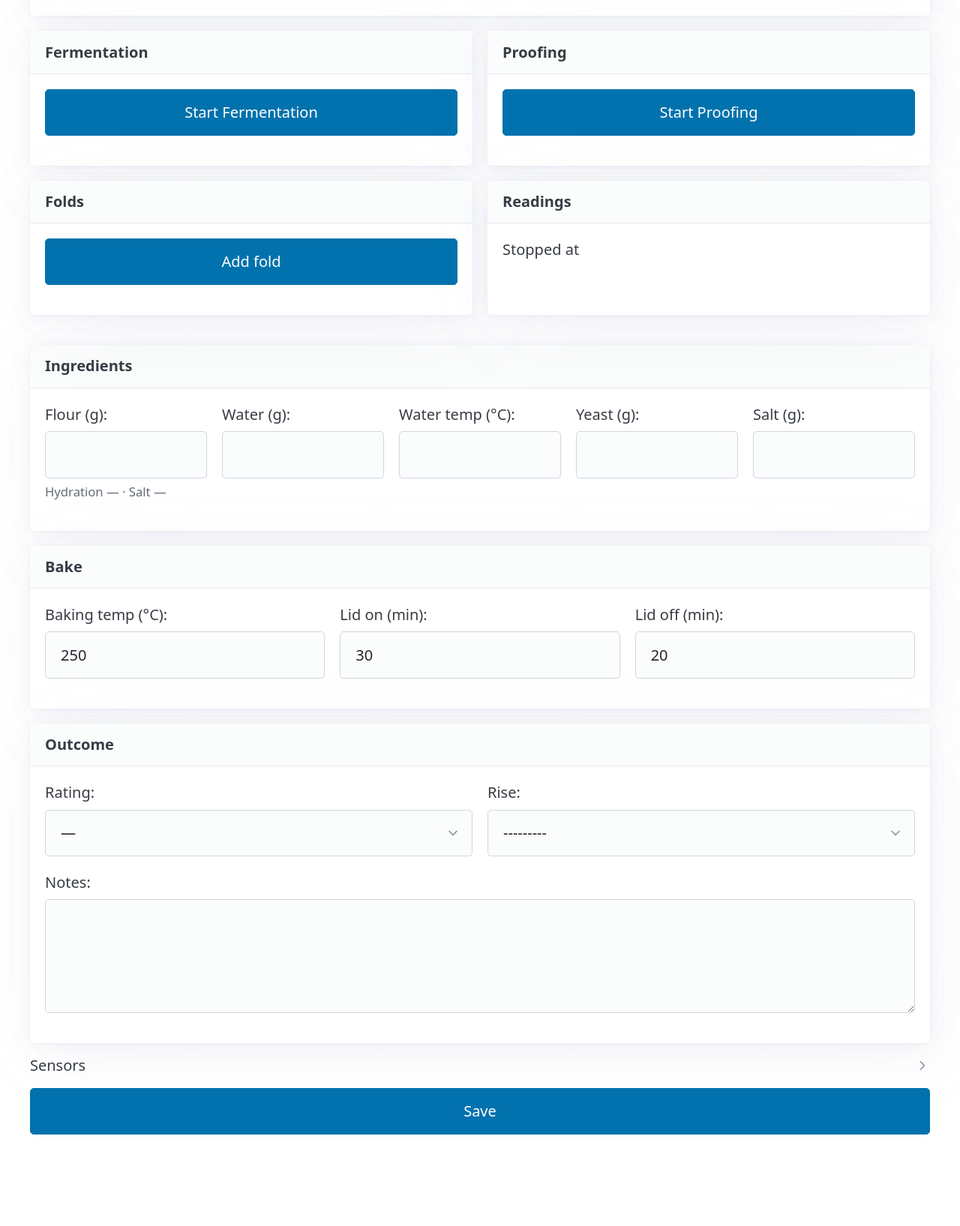
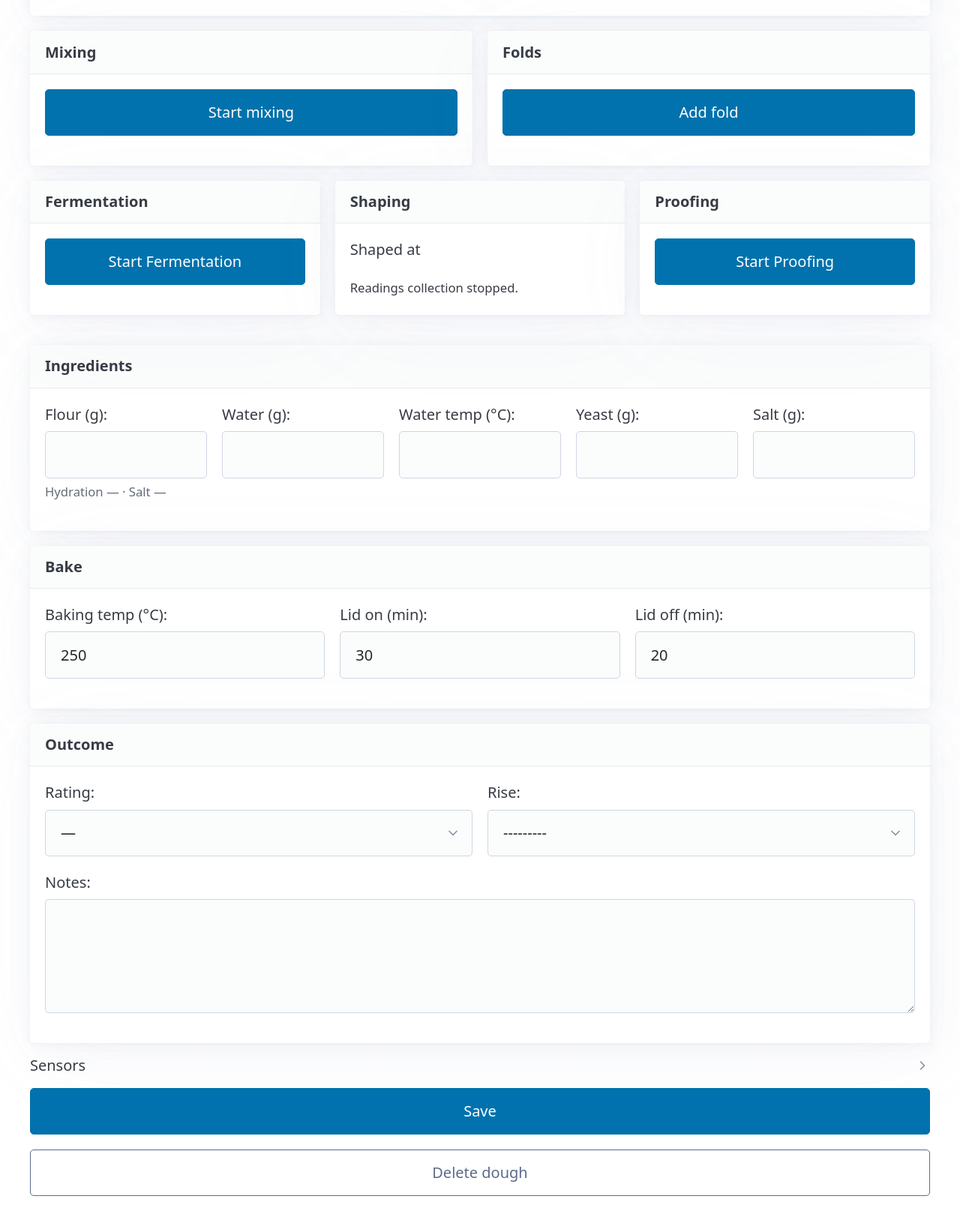
Before and after one commit to conorcunningham/dough-monitor, a Django app: template doughs/templates/doughs/detail.html in a window 1280 px wide. Shown: the part 826-2461 px from the top of the page at 75% size. Before the commit the page ends 2339 px from the top, so only its background shows below. Run offline with Django 5.2, Linux system fonts and the light colour scheme; the template is opened without the code that fills it: values that come from a table or form of the project are taken from there, others are empty.

Commit message:
Show stages in order, record mixing time and allow deleting a dough
Stage cards now run mixing, folds, fermentation, shaping, proofing, with
the bake fields following in the form. A "Start mixing" button records
when flour and water were combined. A confirmed "Delete dough" button
removes the dough and its folds; its readings become strays.

Co-Authored-By: Claude Fable 5.1 <noreply@anthropic.com>

```diff
--- a/doughs/admin.py
+++ b/doughs/admin.py
@@ -10,7 +10,7 @@ class FoldInline(admin.TabularInline):
 
 @admin.register(Dough)
 class DoughAdmin(admin.ModelAdmin):
-    list_display = ['started_at', 'dough_sensor', 'flour_g', 'water_g', 'rating', 'rise']
+    list_display = ['started_at', 'mixed_at', 'dough_sensor', 'flour_g', 'water_g', 'rating', 'rise']
     list_filter = ['rise', 'rating']
     date_hierarchy = 'started_at'
     inlines = [FoldInline]
--- a/doughs/models.py
+++ b/doughs/models.py
@@ -57,7 +57,8 @@ class Dough(models.Model):
     yeast_mg = models.PositiveIntegerField(null=True, blank=True)
     salt_g = models.DecimalField(max_digits=5, decimal_places=1, null=True, blank=True)
 
-    # Recorded with start/stop buttons; durations are derived.
+    # Recorded with buttons as they happen; durations are derived.
+    mixed_at = models.DateTimeField(null=True, blank=True)
     fermentation_started_at = models.DateTimeField(null=True, blank=True)
     fermentation_ended_at = models.DateTimeField(null=True, blank=True)
     proofing_started_at = models.DateTimeField(null=True, blank=True)
@@ -183,6 +184,10 @@ class Dough(models.Model):
 
     # Button actions
 
+    def start_mixing(self):
+        """Record when the flour and water were mixed."""
+        self._start('mixed_at', 'Mixing')
+
     def start_fermentation(self):
         self._start('fermentation_started_at', 'Fermentation')
 
--- a/doughs/templates/doughs/detail.html
+++ b/doughs/templates/doughs/detail.html
@@ -29,4 +29,9 @@
 {% include 'doughs/partials/timers.html' %}
 
 {% include 'doughs/partials/form.html' %}
+
+<form method="post" action="{% url 'doughs:delete' dough.pk %}" onsubmit="return confirm('Delete this dough? Its readings will be left outside any collection window.')">
+  {% csrf_token %}
+  <button type="submit" class="outline secondary">Delete dough</button>
+</form>
 {% endblock %}
--- a/doughs/templates/doughs/partials/timers.html
+++ b/doughs/templates/doughs/partials/timers.html
@@ -1,12 +1,18 @@
+{# Stages in the order they happen: mixing, folds, fermentation, shaping, proofing. The bake follows in the form below. #}
 <section id="timers">
   {% if error %}<p class="message error" role="alert">{{ error }}</p>{% endif %}
 
   <div class="grid">
-    {% include 'doughs/partials/stage.html' with label='Fermentation' started_at=dough.fermentation_started_at ended_at=dough.fermentation_ended_at duration=dough.fermentation_duration start_action='start-fermentation' stop_action='stop-fermentation' %}
-    {% include 'doughs/partials/stage.html' with label='Proofing' started_at=dough.proofing_started_at ended_at=dough.proofing_ended_at duration=dough.proofing_duration start_action='start-proofing' stop_action='stop-proofing' %}
-  </div>
+    <article>
+      <header><strong>Mixing</strong></header>
+      {% if dough.mixed_at %}
+        <p>Mixed at {{ dough.mixed_at|date:'D j M, H:i' }}</p>
+      {% else %}
+        {% url 'doughs:timer' dough.pk 'start-mixing' as url %}
+        {% include 'doughs/partials/action.html' with label='Start mixing' %}
+      {% endif %}
+    </article>
 
-  <div class="grid">
     <article>
       <header><strong>Folds</strong></header>
       {% with folds=dough.folds.all %}
@@ -25,16 +31,23 @@
       {% url 'doughs:fold_add' dough.pk as url %}
       {% include 'doughs/partials/action.html' with label='Add fold' %}
     </article>
+  </div>
+
+  <div class="grid">
+    {% include 'doughs/partials/stage.html' with label='Fermentation' started_at=dough.fermentation_started_at ended_at=dough.fermentation_ended_at duration=dough.fermentation_duration start_action='start-fermentation' stop_action='stop-fermentation' %}
 
     <article>
-      <header><strong>Readings</strong></header>
+      <header><strong>Shaping</strong></header>
       {% if dough.is_collecting %}
-        <p>Collecting since {{ dough.started_at|time:'H:i' }}</p>
+        <p>Collecting readings since {{ dough.started_at|time:'H:i' }}</p>
         {% url 'doughs:timer' dough.pk 'start-shaping' as url %}
         {% include 'doughs/partials/action.html' with label='Start shaping' class='contrast' confirm='Stop collecting readings for this dough?' %}
       {% else %}
-        <p>Stopped at {{ dough.collection_ended_at|date:'D j M, H:i' }}</p>
+        <p>Shaped at {{ dough.collection_ended_at|date:'D j M, H:i' }}</p>
+        <small>Readings collection stopped.</small>
       {% endif %}
     </article>
+
+    {% include 'doughs/partials/stage.html' with label='Proofing' started_at=dough.proofing_started_at ended_at=dough.proofing_ended_at duration=dough.proofing_duration start_action='start-proofing' stop_action='stop-proofing' %}
   </div>
 </section>
--- a/doughs/urls.py
+++ b/doughs/urls.py
@@ -9,6 +9,7 @@ urlpatterns = [
     path('doughs/', views.dough_list, name='list'),
     path('doughs/new/', views.dough_start, name='start'),
     path('doughs/<int:pk>/', views.dough_detail, name='detail'),
+    path('doughs/<int:pk>/delete/', views.dough_delete, name='delete'),
     path('doughs/<int:pk>/timers/<slug:action>/', views.timer_action, name='timer'),
     path('doughs/<int:pk>/folds/', views.fold_add, name='fold_add'),
     path('doughs/<int:pk>/folds/<int:fold_pk>/delete/', views.fold_delete, name='fold_delete'),
```
Also changed, not shown: CLAUDE.md (+3 -0 lines), doughs/tests/test_models.py (+12 -0 lines), doughs/tests/test_views.py (+41 -0 lines), doughs/views.py (+9 -0 lines), README.md, doughs/migrations/0002_dough_mixed_at.py (added).
